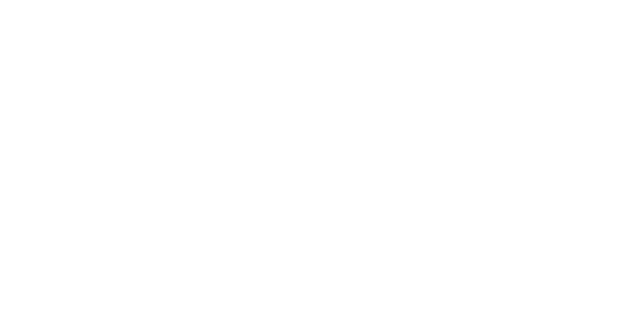
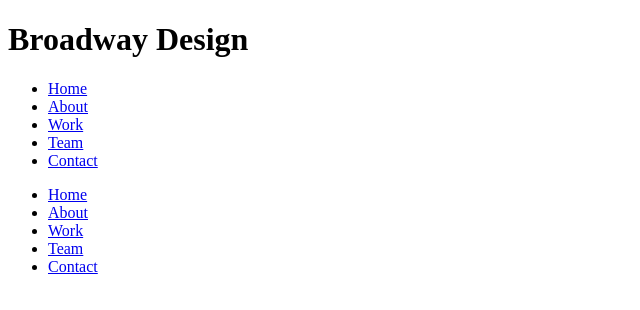
Before and after one commit to 7h3Pr074g0n157/broadwayDesign, a plain HTML site: page index.html in a window 1280 px wide. Shown: the whole page, without its empty margins (0-640 px from the left). Drawn offline with Linux system fonts and the light colour scheme.

Commit message:
Add plane structure with header, main-nav, main & footer

```diff
--- a/index.html
+++ b/index.html
@@ -5,6 +5,34 @@
     <title>Broadway Design</title>
   </head>
   <body>
+    <header>
+      <h1>Broadway Design</h1>
+    </header>
+    <nav>
+      <ul>
+        <li><a href="#">Home</a></li>
+        <li><a href="#">About</a></li>
+        <li><a href="#">Work</a></li>
+        <li><a href="#">Team</a></li>
+        <li><a href="#">Contact</a></li>
+      </ul>
+    </nav>
+    <main>
 
+    </main>
+    <footer>
+      <small>
+
+      </small>
+      <nav>
+        <ul>
+          <li><a href="#">Home</a></li>
+          <li><a href="#">About</a></li>
+          <li><a href="#">Work</a></li>
+          <li><a href="#">Team</a></li>
+          <li><a href="#">Contact</a></li>
+        </ul>
+      </nav>
+    </footer>
   </body>
 </html>
```
